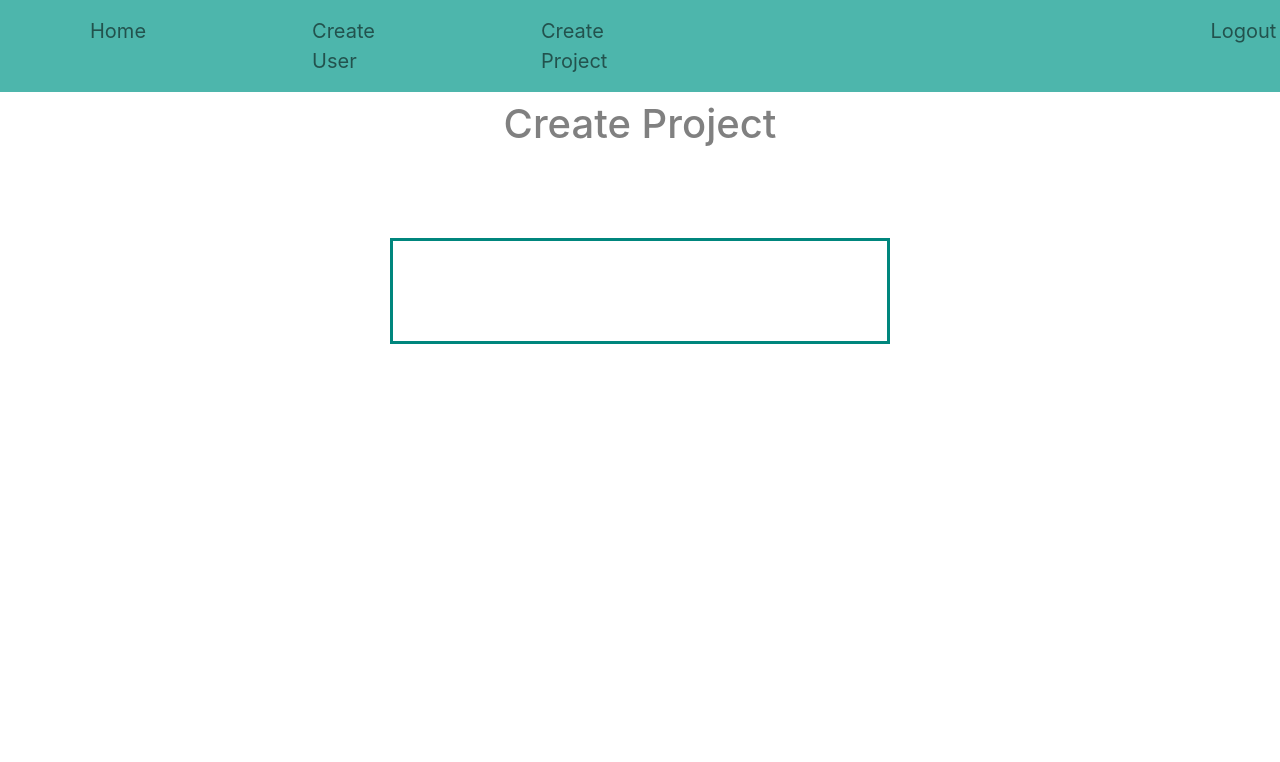
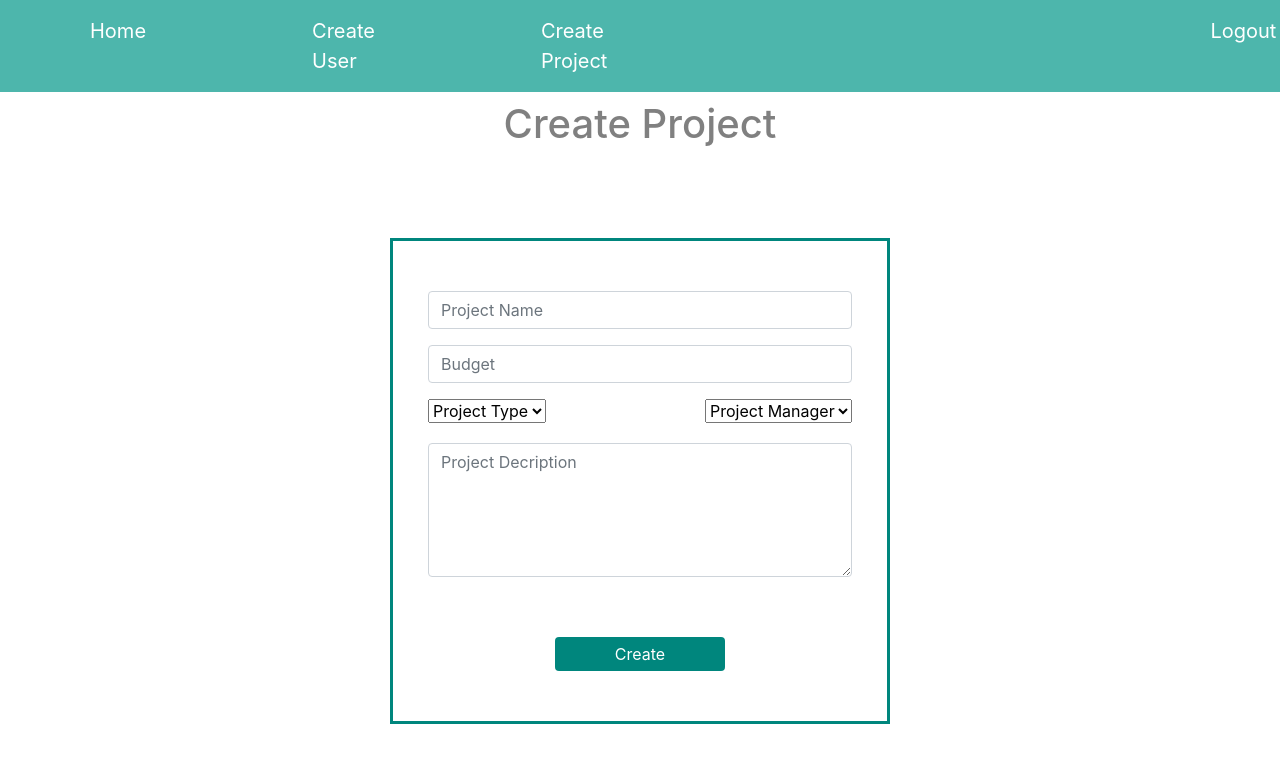
Before and after one commit to PalomaWolfango/proj3-frontend, a React (Create React App) app: page /create-project in a window 1280 px wide. Shown: the top 762 px of the page. Built offline with nearby package versions, Linux system fonts and the light colour scheme.

Commit message:
Create_layouts

```diff
--- a/src/components/Create/create-project.js
+++ b/src/components/Create/create-project.js
@@ -8,24 +8,39 @@ class CreateProject extends React.Component {
             <MenuAdmin />
             <h1 style={{color: 'grey', margin: '15px', marginTop: '100px', textAlign: 'center'}}>Create Project</h1>
             <div className="container" style={{ border: '3px solid #00867d', padding: '50px 35px', marginTop: '90px', maxWidth: '500px' }}>
-                {/* <form> */}
-                    {/* <div class="mb-3">
-                        <label for="exampleInputEmail1" class="form-label">Email address</label>
-                        <input type="email" class="form-control" id="exampleInputEmail1" aria-describedby="emailHelp" />
-                        <div id="emailHelp" class="form-text">We'll never share your email with anyone else.</div>
+                <form>
+                    <div class="mb-3">
+                        <input type="text" class="form-control"  placeholder="Project Name"/>
                     </div>
                     <div class="mb-3">
-                        <label for="exampleInputPassword1" class="form-label">Password</label>
-                        <input type="password" class="form-control" id="exampleInputPassword1" />
+                        <input type="text" class="form-control" placeholder="Budget" />
                     </div>
-                    <div class="mb-3 form-check">
-                        <input type="checkbox" class="form-check-input" id="exampleCheck1" />
-                        <label class="form-check-label" for="exampleCheck1">Check me out</label>
+                    <div>
+                        <div style={{float: 'left', marginBottom: '20px'}} >
+                        <select name="project-type" id="projectType">
+                            <option value="tipo0">Project Type</option>
+                            <option value="tipo1">Tipo 1</option>
+                            <option value="tipo2">Tipo 2</option>
+                            <option value="tipo3">Tipo 3</option>
+                        </select>
+                    </div>
+                    <div style={{float: 'right'}} >
+                        <select name="project-manager" id="projectManager">
+                            <option value="pm0">Project Manager</option>
+                            <option value="pm1">Tipo 1</option>
+                            <option value="pm2">Tipo 2</option>
+                            <option value="pm3">Tipo 3</option>
+                        </select>
+                    </div>
+                    </div>
+
+                    <div class="mb-3">
+                        <textarea type="text" class="form-control" placeholder="Project Decription" rows="5" />
                     </div>
                     <div style={{textAlign: 'center', marginTop: '60px'}}>
-                    <button type="submit" class="btn btn-info" href="#" style={{backgroundColor: '#00867d', border: '#00867d', color: 'white', padding: '5px 60px'}}>Submit</button>
-                    </div> */}
-                {/* </form> */}
+                    <button type="submit" class="btn btn-info" href="#" style={{backgroundColor: '#00867d', border: '#00867d', color: 'white', padding: '5px 60px'}}>Create</button>
+                    </div>
+                </form>
             </div></>
         )
     }
--- a/src/components/Create/create-user.js
+++ b/src/components/Create/create-user.js
@@ -8,24 +8,33 @@ class CreateUser extends React.Component {
             <MenuAdmin />
             <h1 style={{color: 'grey', margin: '15px', marginTop: '100px', textAlign: 'center'}}>Create User</h1>
             <div className="container" style={{ border: '3px solid #00867d', padding: '50px 35px', marginTop: '90px', maxWidth: '500px' }}>
-                {/* <form> */}
-                    {/* <div class="mb-3">
-                        <label for="exampleInputEmail1" class="form-label">Email address</label>
-                        <input type="email" class="form-control" id="exampleInputEmail1" aria-describedby="emailHelp" />
-                        <div id="emailHelp" class="form-text">We'll never share your email with anyone else.</div>
+                <form>
+                    <div class="mb-3">
+                        <input type="text" class="form-control"  placeholder="Name"/>
                     </div>
                     <div class="mb-3">
-                        <label for="exampleInputPassword1" class="form-label">Password</label>
-                        <input type="password" class="form-control" id="exampleInputPassword1" />
+                        <input type="text" class="form-control" placeholder="Contact" />
                     </div>
-                    <div class="mb-3 form-check">
-                        <input type="checkbox" class="form-check-input" id="exampleCheck1" />
-                        <label class="form-check-label" for="exampleCheck1">Check me out</label>
+                    <div class="mb-3">
+                        <input type="text" class="form-control" placeholder="Username" />
                     </div>
-                    <div style={{textAlign: 'center', marginTop: '60px'}}>
-                    <button type="submit" class="btn btn-info" href="#" style={{backgroundColor: '#00867d', border: '#00867d', color: 'white', padding: '5px 60px'}}>Submit</button>
-                    </div> */}
-                {/* </form> */}
+                    <div class="mb-3">
+                        <input type="password" class="form-control" placeholder="Password" />
+                    </div>
+                    <div>
+                        <div style={{float: 'left', marginBottom: '20px'}} >
+                        <select name="user-type" id="userType">
+                            <option value="tipo0">User Type</option>
+                            <option value="Administrator">Administrator</option>
+                            <option value="User">User</option>
+                            <option value="Project Manager">Project Manager</option>
+                        </select>
+                    </div>
+                    </div>
+                    <div style={{textAlign: 'center', marginTop: '120px'}}>
+                    <button type="submit" class="btn btn-info" href="#" style={{backgroundColor: '#00867d', border: '#00867d', color: 'white', padding: '5px 60px'}}>Create</button>
+                    </div>
+                </form>
             </div></>
         )
     }
--- a/src/components/Menu/menu-admin.js
+++ b/src/components/Menu/menu-admin.js
@@ -10,10 +10,10 @@ class MenuAdmin extends React.Component {
                     <Navbar.Toggle aria-controls="basic-navbar-nav" />
                     <Navbar.Collapse id="basic-navbar-nav">
                     <Nav className="m-right">
-                        <Nav.Link href="/home-admin" style={{fontSize: '20px'}}>Home</Nav.Link>
-                        <Nav.Link href="/create-user" style={{fontSize: '20px', marginLeft: '150px'}}>Create User</Nav.Link>
-                        <Nav.Link href="/create-project" style={{fontSize: '20px', marginLeft: '150px'}}>Create Project</Nav.Link>
-                        <Nav.Link href="/" style={{fontSize: '20px', marginLeft: '587px'}}>Logout</Nav.Link>
+                        <Nav.Link href="/home-admin" style={{fontSize: '20px', color: 'white'}}>Home</Nav.Link>
+                        <Nav.Link href="/create-user" style={{fontSize: '20px', marginLeft: '150px', color: 'white'}}>Create User</Nav.Link>
+                        <Nav.Link href="/create-project" style={{fontSize: '20px', marginLeft: '150px', color: 'white'}}>Create Project</Nav.Link>
+                        <Nav.Link href="/" style={{fontSize: '20px', marginLeft: '587px', color: 'white'}}>Logout</Nav.Link>
                     </Nav>
                     </Navbar.Collapse>
                 </Container>
--- a/src/components/Menu/menu-pm.js
+++ b/src/components/Menu/menu-pm.js
@@ -10,9 +10,9 @@ class MenuPM extends React.Component {
                     <Navbar.Toggle aria-controls="basic-navbar-nav" />
                     <Navbar.Collapse id="basic-navbar-nav">
                     <Nav className="m-auto">
-                        <Nav.Link href="/home-pm" style={{fontSize: '20px'}}>Home</Nav.Link>
-                        <Nav.Link href="/create-project" style={{fontSize: '20px', marginLeft: '150px'}}>Create Project</Nav.Link>
-                        <Nav.Link href="/" style={{fontSize: '20px', marginLeft: '857px'}}>Logout</Nav.Link>
+                        <Nav.Link href="/home-pm" style={{fontSize: '20px', color: 'white'}}>Home</Nav.Link>
+                        <Nav.Link href="/create-project" style={{fontSize: '20px', marginLeft: '150px', color: 'white'}}>Create Project</Nav.Link>
+                        <Nav.Link href="/" style={{fontSize: '20px', marginLeft: '857px', color: 'white'}}>Logout</Nav.Link>
                     </Nav>
                     </Navbar.Collapse>
                 </Container>
--- a/src/components/Menu/menu-user.js
+++ b/src/components/Menu/menu-user.js
@@ -10,9 +10,9 @@ class MenuUser extends React.Component {
                     <Navbar.Toggle aria-controls="basic-navbar-nav" />
                     <Navbar.Collapse id="basic-navbar-nav">
                     <Nav className="m-auto">
-                        <Nav.Link href="/home-user" style={{fontSize: '20px'}}>Home</Nav.Link>
-                        <Nav.Link href="/projects-list" style={{fontSize: '20px', marginLeft: '150px'}}>Projects List</Nav.Link>
-                        <Nav.Link href="/" style={{fontSize: '20px', marginLeft: '876px'}}>Logout</Nav.Link>
+                        <Nav.Link href="/home-user" style={{fontSize: '20px', color: 'white'}}>Home</Nav.Link>
+                        <Nav.Link href="/projects-list" style={{fontSize: '20px', marginLeft: '150px', color: 'white'}}>Projects List</Nav.Link>
+                        <Nav.Link href="/" style={{fontSize: '20px', marginLeft: '876px', color: 'white'}}>Logout</Nav.Link>
                     </Nav>
                     </Navbar.Collapse>
                 </Container>
```
